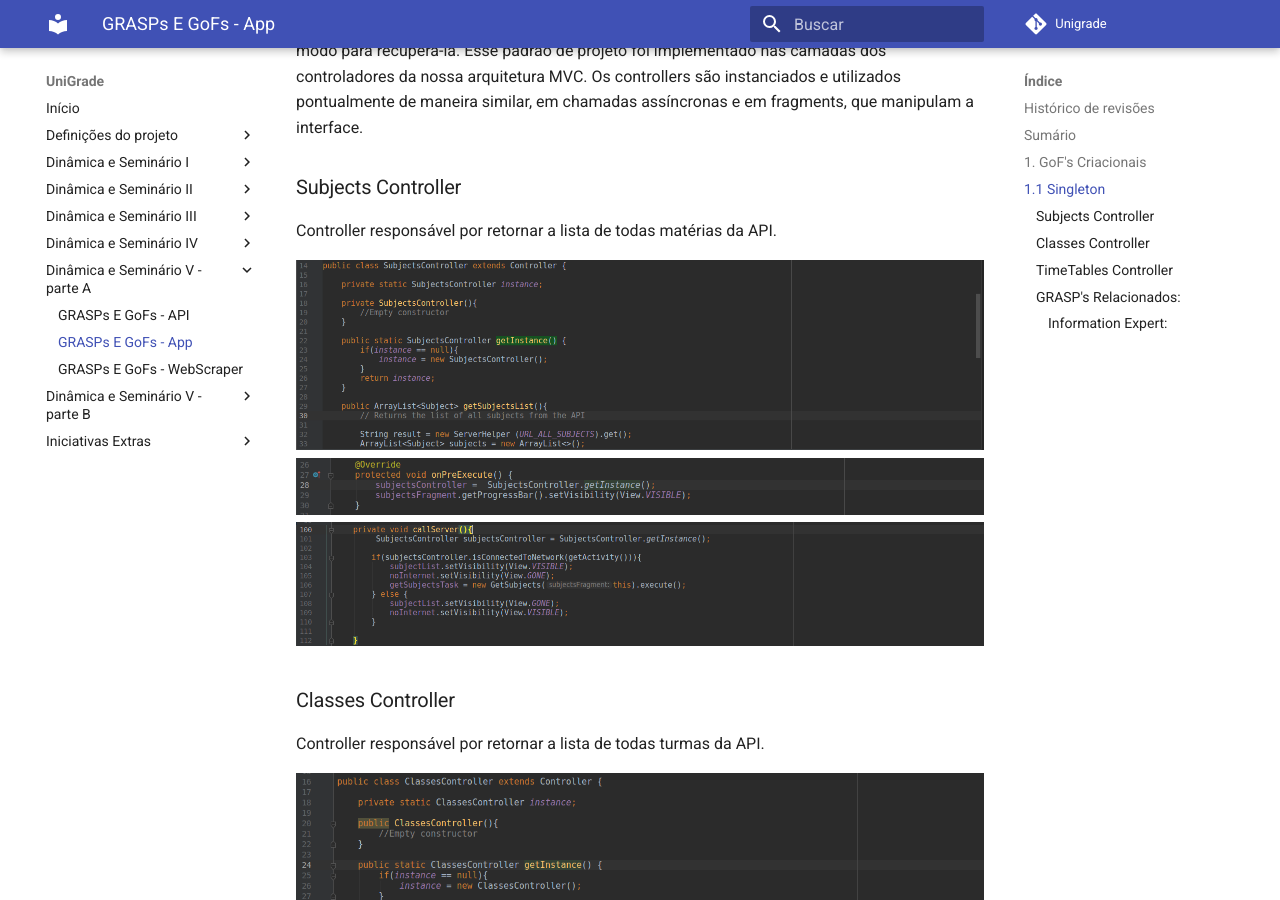
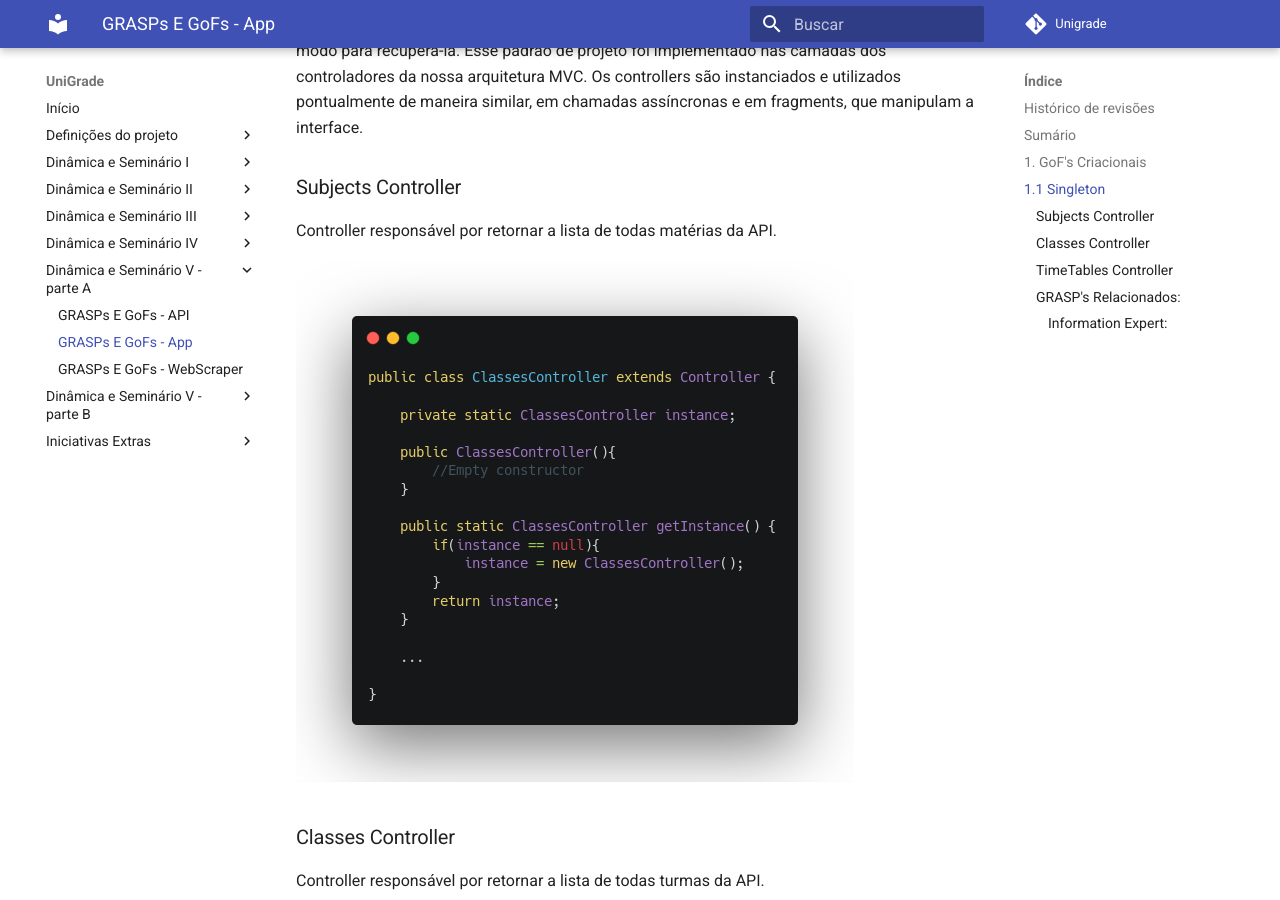
Before and after one commit to ads-unigrade-2019-1/Wiki, an MkDocs documentation site: the page built from docs/dinamica05A/app.md, in a window 1280 px wide and 900 px high, scrolled down 1018 px. Built offline with MkDocs 1.6.1 and Material for MkDocs 9.7.7, drawn with Linux system fonts in a browser that asks for light colours.

Commit message:
Changing code blocks to a pattern

```diff
--- a/docs/dinamica05A/app.md
+++ b/docs/dinamica05A/app.md
@@ -32,24 +32,20 @@
 
 Controller responsável por retornar a lista de todas matérias da API.
 
-[![Singleton - SubjectsController](img/singleton1.png)](img/singleton1.png)
-[![Singleton - SubjectsController - GetSubjects](img/singleton2.png)](img/singleton2.png)
-[![Singleton - SubjectsController - SubjectsFragment](img/singleton3.png)](img/singleton3.png)
+[![Singleton - SubjectsController](img/singleton_1.png)](img/singleton_1.png)
+
 
 ###Classes Controller
 
 Controller responsável por retornar a lista de todas turmas da API.
 
-[![Singleton - ClassesFragment](img/singleton4.png)](img/singleton4.png)
-[![Singleton - ClassesFragment - GetClasses](img/singleton5.png)](img/singleton5.png)
-[![Singleton - ClassesFragment - ClassesFragment](img/singleton6.png)](img/singleton6.png)
+[![Singleton - ClassesFragment](img/singleton_2.png)](img/singleton_2.png)
 
 
 ###TimeTables Controller
 
-[![Singleton - ClassesFragment](img/singleton7.png)](img/singleton7.png)
-[![Singleton - ClassesFragment - GetTimeTable](img/singleton8.png)](img/singleton8.png)
-[![Singleton - ClassesFragment - TimeTableFragment](img/singleton9.png)](img/singleton9.png)
+[![Singleton - ClassesFragment](img/singleton_3.png)](img/singleton_3.png)
+
 
 ### GRASP's Relacionados:
 
```
Also changed, not shown: docs/dinamica05A/img/singleton_1.png (added), docs/dinamica05A/img/singleton_2.png (added), docs/dinamica05A/img/singleton_3.png (added).
